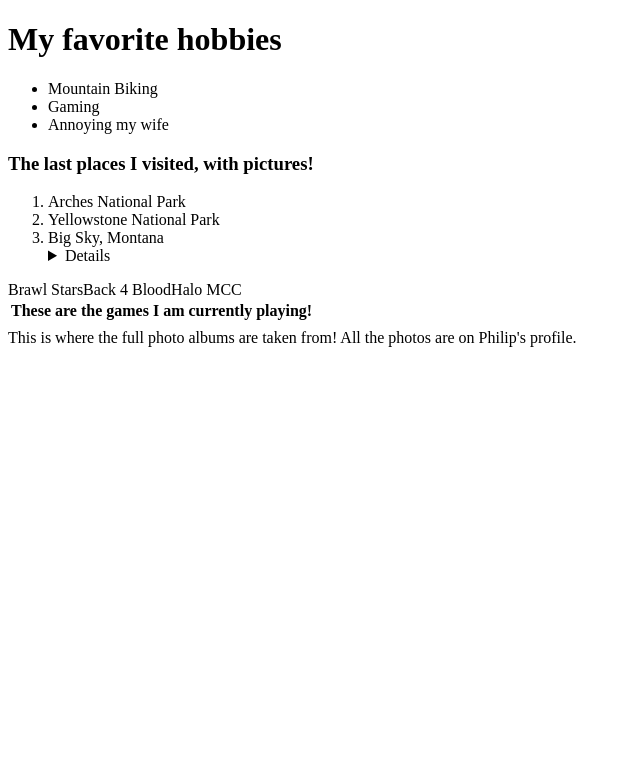
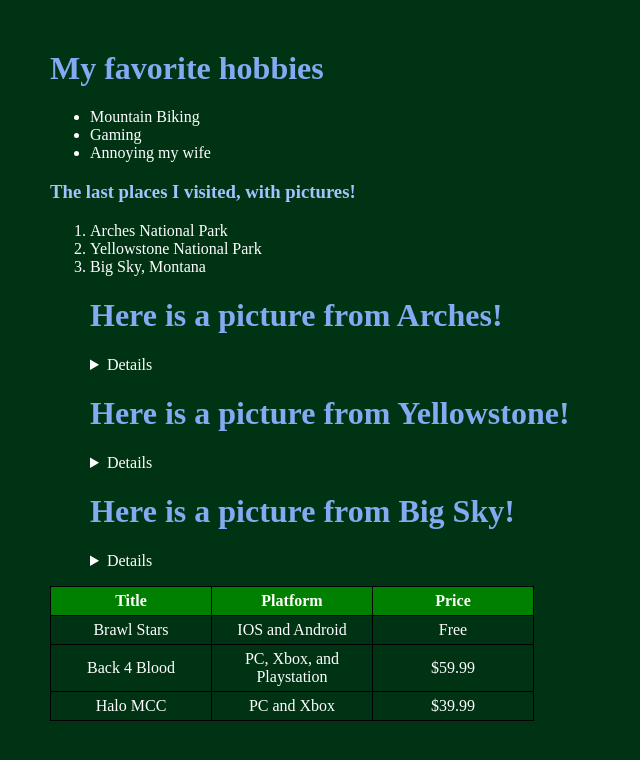
Before and after one commit to EX-Salesforce-Training/squad-repo-dragonsalesforce, a plain HTML site: page AboutMe.html in a window 1280 px wide. Shown: the whole page, without its empty margins (0-640 px from the left). Drawn offline with Linux system fonts and the light colour scheme.

Commit message:
Add files via upload
Added CSS, updated html page.

```diff
--- a/AboutMe.html
+++ b/AboutMe.html
@@ -1,6 +1,7 @@
 <!DOCTYPE html>
 <html>
     <head>
+        <link rel="stylesheet" href="AboutMeCSS.css">
     </head>
     <body>
         <h1>My favorite hobbies</h1>
@@ -14,21 +15,33 @@
             <li>Arches National Park</li>
             <li>Yellowstone National Park</li>
             <li>Big Sky, Montana</li>
-            <details>
             <figcaption><h1>Here is a picture from Arches!</h1></figcaption>
-            <img src="https://scontent-atl3-2.xx.fbcdn.net/v/t1.6435-9/138182494_10208674983907552_8870916172503265166_n.jpg?_nc_cat=107&ccb=1-5&_nc_sid=0debeb&_nc_ohc=B_1OfKTt8wIAX9U_BKe&_nc_ht=scontent-atl3-2.xx&oh=73a3636d77d47f22cf3770a339640a64&oe=61B0E09F">
+            <details><img src="https://scontent-atl3-2.xx.fbcdn.net/v/t1.6435-9/138182494_10208674983907552_8870916172503265166_n.jpg?_nc_cat=107&ccb=1-5&_nc_sid=0debeb&_nc_ohc=B_1OfKTt8wIAX9U_BKe&_nc_ht=scontent-atl3-2.xx&oh=73a3636d77d47f22cf3770a339640a64&oe=61B0E09F"></details>
             <figcaption><h1>Here is a picture from Yellowstone!</h1></figcaption>
-            <img src="https://scontent-atl3-2.xx.fbcdn.net/v/t1.6435-9/138183634_10208674009043181_5518819859355836733_n.jpg?_nc_cat=102&ccb=1-5&_nc_sid=0debeb&_nc_ohc=HZHXc6uKd4kAX--qhbA&_nc_ht=scontent-atl3-2.xx&oh=dbef109a2e8c676e3da211f436e93710&oe=61AFBB2D">
+            <details><img src="https://scontent-atl3-2.xx.fbcdn.net/v/t1.6435-9/138183634_10208674009043181_5518819859355836733_n.jpg?_nc_cat=102&ccb=1-5&_nc_sid=0debeb&_nc_ohc=HZHXc6uKd4kAX--qhbA&_nc_ht=scontent-atl3-2.xx&oh=dbef109a2e8c676e3da211f436e93710&oe=61AFBB2D"></details>
             <figcaption><h1>Here is a picture from Big Sky!</h1></figcaption>
-            <img src="https://scontent-atl3-2.xx.fbcdn.net/v/t1.6435-9/130195735_10208546834063886_291502615910883744_n.jpg?_nc_cat=111&ccb=1-5&_nc_sid=0debeb&_nc_ohc=LL7Ch8LT1-QAX84pkit&tn=lHpMXAdOuEa8wGWo&_nc_ht=scontent-atl3-2.xx&oh=0c2a52c8f8a46cd7e6fe6763574af6ab&oe=61B0A9B5">
-            </details>
+            <details><img src="https://scontent-atl3-2.xx.fbcdn.net/v/t1.6435-9/130195735_10208546834063886_291502615910883744_n.jpg?_nc_cat=111&ccb=1-5&_nc_sid=0debeb&_nc_ohc=LL7Ch8LT1-QAX84pkit&tn=lHpMXAdOuEa8wGWo&_nc_ht=scontent-atl3-2.xx&oh=0c2a52c8f8a46cd7e6fe6763574af6ab&oe=61B0A9B5"></details>
         </ol>
         <table>
-            <th>These are the games I am currently playing!</th>
-            <tr>Brawl Stars</tr>
-            <tr>Back 4 Blood</tr>
-            <tr>Halo MCC</tr>
-        </table>
-        <a=href="https://www.facebook.com/media/set/?set=a.10208684338261405&type=3">This is where the full photo albums are taken from! All the photos are on Philip's profile.</a>
-    </body>
+            <tr>
+                <th>Title</th>
+                <th>Platform</th>
+                <th>Price</th>
+            </tr>
+            <tr>
+                <td>Brawl Stars</td>
+                <td>IOS and Android</td>
+                <td>Free</td>
+            </tr>
+            <tr>
+                <td>Back 4 Blood</td>
+                <td>PC, Xbox, and Playstation</td>
+                <td>$59.99</td>
+            </tr>
+            <tr>
+                <td>Halo MCC</td>
+                <td>PC and Xbox</td>
+                <td>$39.99</td>
+            </tr>
+      </body>
 </html>
--- /dev/null
+++ b/AboutMeCSS.css
@@ -0,0 +1,27 @@
+body {
+    background-color: rgb(0, 51, 20);
+    color: white;
+    margin: 50px;
+}
+h1 {
+    color: rgb(132, 170, 241);
+}
+h3{
+    color: rgb(163, 195, 255);
+}
+table {
+    border-collapse: collapse;
+}
+th {
+    background-color:green;
+}
+th, td {
+    width: 150px;
+    text-align: center;
+    border:1px solid black;
+    padding: 5px;
+}
+img{
+    max-width: 100%;
+    height:auto;
+}
```
